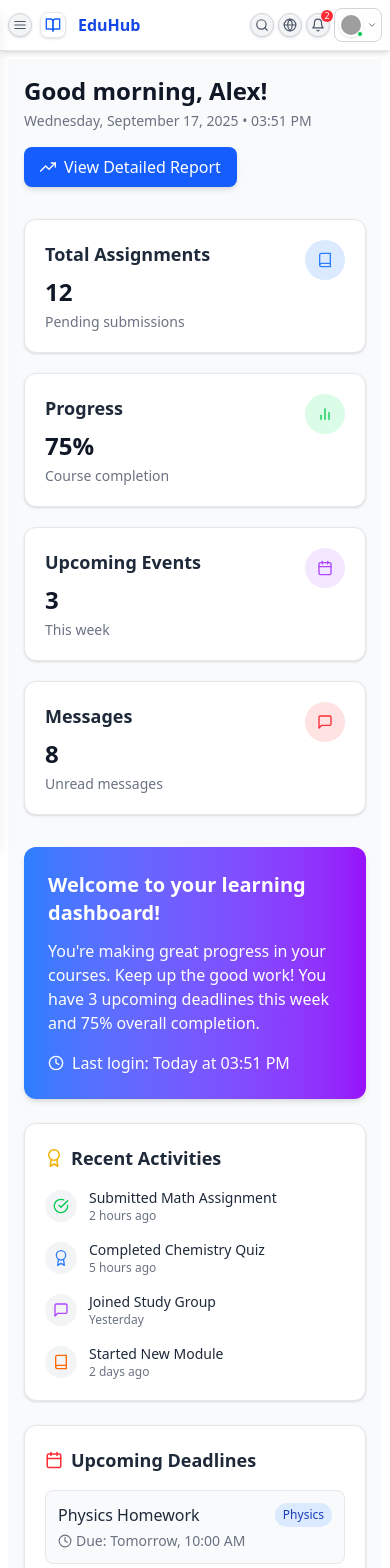
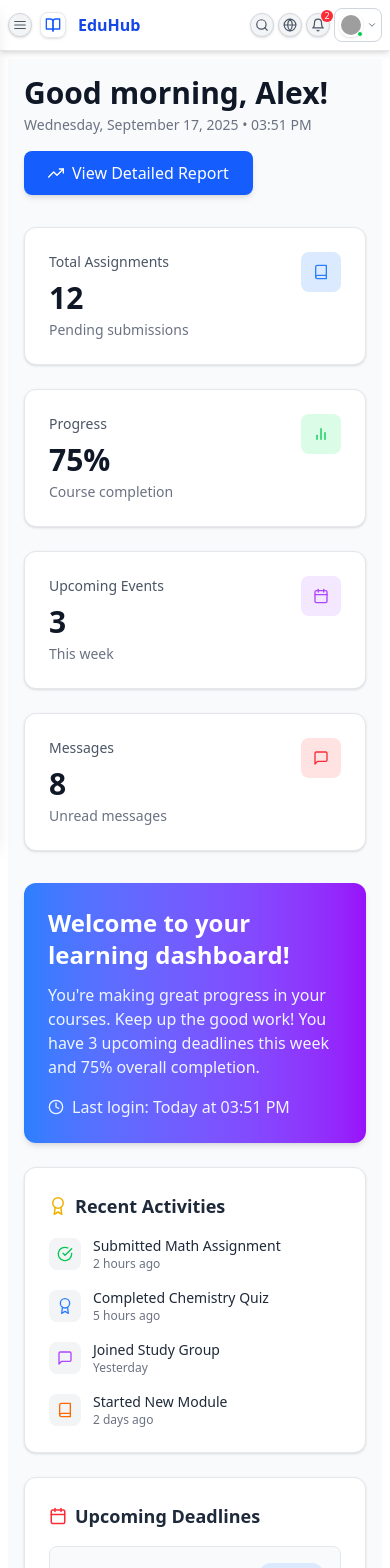
Before and after one commit to akhilsoigama/hackthon-web, a React (Vite) app: page /dashboard/overview in a window 390 px wide. Shown: the top 1568 px of the page. Built offline with nearby package versions, Linux system fonts and the light colour scheme; grey boxes are pictures that could not be loaded.

Commit message:
adjusted responsiveness of overview page

```diff
--- a/src/section/overview.tsx
+++ b/src/section/overview.tsx
@@ -3,11 +3,9 @@ import { useEffect, useState } from 'react';
 import { FiAward, FiBarChart2, FiBook, FiCalendar, FiCheckCircle, FiClock, FiMessageSquare, FiTrendingUp } from 'react-icons/fi';
 import MultiLanguageTTS from '../components/common/TTS';
 
-
 const Overview = () => {
   const [currentTime, setCurrentTime] = useState(new Date());
 
-  // Sample data for stats cards
   const stats = [
     { title: 'Total Assignments', value: '12', description: 'Pending submissions', icon: <FiBook className="text-blue-500" />, color: 'bg-blue-100' },
     { title: 'Progress', value: '75%', description: 'Course completion', icon: <FiBarChart2 className="text-green-500" />, color: 'bg-green-100' },
@@ -15,7 +13,6 @@ const Overview = () => {
     { title: 'Messages', value: '8', description: 'Unread messages', icon: <FiMessageSquare className="text-red-500" />, color: 'bg-red-100' },
   ];
 
-  // Recent activities data
   const activities = [
     { id: 1, title: 'Submitted Math Assignment', time: '2 hours ago', icon: <FiCheckCircle className="text-green-500" /> },
     { id: 2, title: 'Completed Chemistry Quiz', time: '5 hours ago', icon: <FiAward className="text-blue-500" /> },
@@ -23,14 +20,12 @@ const Overview = () => {
     { id: 4, title: 'Started New Module', time: '2 days ago', icon: <FiBook className="text-orange-500" /> },
   ];
 
-  // Upcoming deadlines
   const deadlines = [
     { id: 1, title: 'Physics Homework', due: 'Tomorrow, 10:00 AM', subject: 'Physics' },
     { id: 2, title: 'Literature Essay', due: 'In 3 days', subject: 'Literature' },
     { id: 3, title: 'Math Quiz', due: 'Next Monday', subject: 'Mathematics' },
   ];
 
-  // Progress by subject
   const progressData = [
     { subject: 'Mathematics', progress: 85, color: 'bg-blue-500' },
     { subject: 'Physics', progress: 70, color: 'bg-green-500' },
@@ -39,34 +34,32 @@ const Overview = () => {
   ];
 
   useEffect(() => {
-    // Update time every minute
     const timer = setInterval(() => {
       setCurrentTime(new Date());
     }, 60000);
-
-    // Cleanup interval on component unmount
     return () => clearInterval(timer);
   }, []);
 
-  const formatTime = (date: any) => {
+  const formatTime = (date : Date) => {
     return date.toLocaleTimeString([], { hour: '2-digit', minute: '2-digit' });
   };
 
-  const formatDate = (date: any) => {
+  const formatDate = (date : Date) => {
     return date.toLocaleDateString([], { weekday: 'long', year: 'numeric', month: 'long', day: 'numeric' });
   };
 
   return (
-    <div className="min-h-screen bg-gray-50 p-4 sm:p-6 md:p-8">
+    <div className="min-h-screen bg-gray-50 p-4 sm:p-6 lg:p-8">
+      {/* Header */}
       <motion.header
         className="mb-8"
         initial={{ opacity: 0, y: -20 }}
         animate={{ opacity: 1, y: 0 }}
         transition={{ duration: 0.5 }}
       >
-        <div className="flex flex-col sm:flex-row justify-between items-start sm:items-center">
+        <div className="flex flex-col sm:flex-row justify-between items-start sm:items-center gap-4">
           <div>
-            <h1 className="text-2xl sm:text-3xl font-bold text-gray-900">Good morning, Alex!</h1>
+            <h1 className="text-3xl font-bold text-gray-900">Good morning, Alex!</h1>
             <p className="text-sm text-gray-500 mt-1">
               {formatDate(currentTime)} • {formatTime(currentTime)}
             </p>
@@ -74,8 +67,7 @@ const Overview = () => {
           <motion.button
             whileHover={{ scale: 1.02 }}
             whileTap={{ scale: 0.98 }}
-            disabled
-            className="mt-4 sm:mt-0 px-4 py-2 bg-blue-600 text-white rounded-lg flex items-center shadow-md hover:bg-blue-700 transition-colors"
+            className="px-6 py-2.5 bg-blue-600 text-white rounded-lg flex items-center shadow-md hover:bg-blue-700 transition-colors"
           >
             <FiTrendingUp className="mr-2" />
             View Detailed Report
@@ -83,9 +75,9 @@ const Overview = () => {
         </div>
       </motion.header>
 
-      {/* Stats Cards */}
+      {/* Stats Cards - 4 columns */}
       <motion.section
-        className="grid grid-cols-1 sm:grid-cols-2 lg:grid-cols-4 gap-5 mb-8"
+        className="grid grid-cols-1 sm:grid-cols-2 lg:grid-cols-4 gap-6 mb-8"
         initial={{ opacity: 0 }}
         animate={{ opacity: 1 }}
         transition={{ duration: 0.5, delay: 0.2 }}
@@ -93,19 +85,19 @@ const Overview = () => {
         {stats.map((stat, index) => (
           <motion.div
             key={stat.title}
-            className="p-5 bg-white rounded-xl border border-gray-200 shadow-sm hover:shadow-md transition-shadow"
+            className="p-6 bg-white rounded-xl border border-gray-200 shadow-sm hover:shadow-md transition-shadow"
             initial={{ opacity: 0, y: 20 }}
             animate={{ opacity: 1, y: 0 }}
             transition={{ duration: 0.5, delay: index * 0.1 }}
             whileHover={{ y: -5 }}
           >
             <div className="flex justify-between items-start">
-              <div>
-                <h2 className="text-lg font-semibold text-gray-800">{stat.title}</h2>
-                <p className="text-2xl font-bold text-gray-900 mt-2">{stat.value}</p>
+              <div className="flex-1">
+                <h2 className="text-sm font-medium text-gray-600">{stat.title}</h2>
+                <p className="text-3xl font-bold text-gray-900 mt-2">{stat.value}</p>
                 <p className="text-sm text-gray-500 mt-1">{stat.description}</p>
               </div>
-              <div className={`p-3 rounded-full ${stat.color}`}>
+              <div className={`p-3 rounded-lg ${stat.color}`}>
                 {stat.icon}
               </div>
             </div>
@@ -113,34 +105,36 @@ const Overview = () => {
         ))}
       </motion.section>
 
-      <div className="grid grid-cols-1 lg:grid-cols-3 gap-6">
-        {/* Welcome Card */}
+      {/* Main Grid - 12 column system */}
+      <div className="grid grid-cols-1 lg:grid-cols-12 gap-6 mb-6">
+        {/* Welcome Card - spans 8 columns */}
         <motion.section
-          className="lg:col-span-2"
+          className="lg:col-span-8"
           initial={{ opacity: 0 }}
           animate={{ opacity: 1 }}
           transition={{ duration: 0.5, delay: 0.4 }}
         >
-          <div className="p-6 bg-gradient-to-r from-blue-500 to-purple-600 text-white rounded-xl shadow-md">
-            <h2 className="text-xl font-semibold mb-3">Welcome to your learning dashboard!</h2>
-            <p className="mb-4">
+          <div className="p-6 bg-gradient-to-r from-blue-500 to-purple-600 text-white rounded-xl shadow-md h-full">
+            <h2 className="text-2xl font-bold mb-3">Welcome to your learning dashboard!</h2>
+            <p className="mb-4 text-blue-50">
               You're making great progress in your courses. Keep up the good work!
               You have 3 upcoming deadlines this week and 75% overall completion.
             </p>
-            <div className="flex items-center">
+            <div className="flex items-center text-blue-50">
               <FiClock className="mr-2" />
               <span>Last login: Today at {formatTime(currentTime)}</span>
             </div>
           </div>
         </motion.section>
 
-        {/* Recent Activities */}
+        {/* Recent Activities - spans 4 columns */}
         <motion.section
+          className="lg:col-span-4"
           initial={{ opacity: 0 }}
           animate={{ opacity: 1 }}
           transition={{ duration: 0.5, delay: 0.5 }}
         >
-          <div className="p-5 bg-white rounded-xl border border-gray-200 shadow-sm">
+          <div className="p-6 bg-white rounded-xl border border-gray-200 shadow-sm h-full">
             <h2 className="text-lg font-semibold text-gray-800 mb-4 flex items-center">
               <FiAward className="mr-2 text-yellow-500" />
               Recent Activities
@@ -154,7 +148,7 @@ const Overview = () => {
                   animate={{ opacity: 1, x: 0 }}
                   transition={{ duration: 0.4, delay: index * 0.1 }}
                 >
-                  <div className="mr-3 p-2 bg-gray-100 rounded-full">
+                  <div className="mr-3 p-2 bg-gray-100 rounded-lg">
                     {activity.icon}
                   </div>
                   <div>
@@ -168,34 +162,35 @@ const Overview = () => {
         </motion.section>
       </div>
 
-      <div className="grid grid-cols-1 lg:grid-cols-2 gap-6 mt-6">
+      {/* Bottom Grid - Equal columns */}
+      <div className="grid grid-cols-1 lg:grid-cols-2 gap-6 mb-6">
         {/* Upcoming Deadlines */}
         <motion.section
           initial={{ opacity: 0 }}
           animate={{ opacity: 1 }}
           transition={{ duration: 0.5, delay: 0.6 }}
         >
-          <div className="p-5 bg-white rounded-xl border border-gray-200 shadow-sm">
+          <div className="p-6 bg-white rounded-xl border border-gray-200 shadow-sm h-full">
             <h2 className="text-lg font-semibold text-gray-800 mb-4 flex items-center">
               <FiCalendar className="mr-2 text-red-500" />
               Upcoming Deadlines
             </h2>
-            <div className="space-y-4">
+            <div className="space-y-3">
               {deadlines.map((deadline, index) => (
                 <motion.div
                   key={deadline.id}
-                  className="p-3 bg-gray-50 rounded-lg border border-gray-200"
+                  className="p-4 bg-gray-50 rounded-lg border border-gray-200 hover:border-blue-300 transition-colors"
                   initial={{ opacity: 0, y: 10 }}
                   animate={{ opacity: 1, y: 0 }}
                   transition={{ duration: 0.4, delay: index * 0.1 }}
                 >
-                  <div className="flex justify-between items-center">
+                  <div className="flex justify-between items-center mb-2">
                     <h3 className="font-medium text-gray-800">{deadline.title}</h3>
-                    <span className="px-2 py-1 bg-blue-100 text-blue-800 text-xs rounded-full">
+                    <span className="px-3 py-1 bg-blue-100 text-blue-800 text-xs font-medium rounded-full">
                       {deadline.subject}
                     </span>
                   </div>
-                  <p className="text-sm text-gray-500 mt-1 flex items-center">
+                  <p className="text-sm text-gray-500 flex items-center">
                     <FiClock className="mr-1" />
                     Due: {deadline.due}
                   </p>
@@ -206,21 +201,25 @@ const Overview = () => {
         </motion.section>
 
         <MultiLanguageTTS
-          text="Education is the most powerful weapon which you can use to change the world."
-          defaultLanguage="gu"
+          text="Hello Students how are you all."
+          defaultLanguage="en"
           showTranslation={false}
+          compact={false}
         />
+
+      </div>
+        {/* Progress by Subject */}
         <motion.section
           initial={{ opacity: 0 }}
           animate={{ opacity: 1 }}
           transition={{ duration: 0.5, delay: 0.7 }}
         >
-          <div className="p-5 bg-white rounded-xl border border-gray-200 shadow-sm">
+          <div className="p-6 bg-white rounded-xl border border-gray-200 shadow-sm h-full">
             <h2 className="text-lg font-semibold text-gray-800 mb-4 flex items-center">
               <FiTrendingUp className="mr-2 text-green-500" />
               Progress by Subject
             </h2>
-            <div className="space-y-4">
+            <div className="space-y-5">
               {progressData.map((subject, index) => (
                 <motion.div
                   key={subject.subject}
@@ -231,11 +230,11 @@ const Overview = () => {
                 >
                   <div className="flex justify-between items-center">
                     <span className="text-sm font-medium text-gray-800">{subject.subject}</span>
-                    <span className="text-sm text-gray-500">{subject.progress}%</span>
+                    <span className="text-sm font-semibold text-gray-700">{subject.progress}%</span>
                   </div>
-                  <div className="w-full bg-gray-200 rounded-full h-2">
+                  <div className="w-full bg-gray-200 rounded-full h-2.5">
                     <motion.div
-                      className={`h-2 rounded-full ${subject.color}`}
+                      className={`h-2.5 rounded-full ${subject.color}`}
                       initial={{ width: 0 }}
                       animate={{ width: `${subject.progress}%` }}
                       transition={{ duration: 1, delay: index * 0.2 }}
@@ -246,16 +245,14 @@ const Overview = () => {
             </div>
           </div>
         </motion.section>
-      </div>
 
       {/* Quick Actions */}
       <motion.section
-        className="mt-8"
         initial={{ opacity: 0 }}
         animate={{ opacity: 1 }}
         transition={{ duration: 0.5, delay: 0.8 }}
       >
-        <div className="p-5 bg-white rounded-xl border border-gray-200 shadow-sm">
+        <div className="p-6 bg-white rounded-xl border border-gray-200 shadow-sm">
           <h2 className="text-lg font-semibold text-gray-800 mb-4">Quick Actions</h2>
           <div className="grid grid-cols-2 sm:grid-cols-4 gap-4">
             {['Start Assignment', 'View Calendar', 'Message Instructor', 'View Resources'].map((action, index) => (
@@ -263,7 +260,7 @@ const Overview = () => {
                 key={action}
                 whileHover={{ scale: 1.03 }}
                 whileTap={{ scale: 0.97 }}
-                className="p-3 bg-gray-100 hover:bg-blue-100 text-gray-800 rounded-lg text-sm font-medium transition-colors"
+                className="p-4 bg-gray-50 hover:bg-blue-50 border border-gray-200 hover:border-blue-300 text-gray-800 rounded-lg text-sm font-medium transition-all"
                 initial={{ opacity: 0, y: 10 }}
                 animate={{ opacity: 1, y: 0 }}
                 transition={{ duration: 0.3, delay: index * 0.1 }}
```
Also changed, not shown: src/components/common/TTS.tsx (+92 -62 lines), src/hooks/useTTS.ts (+5 -10 lines).
